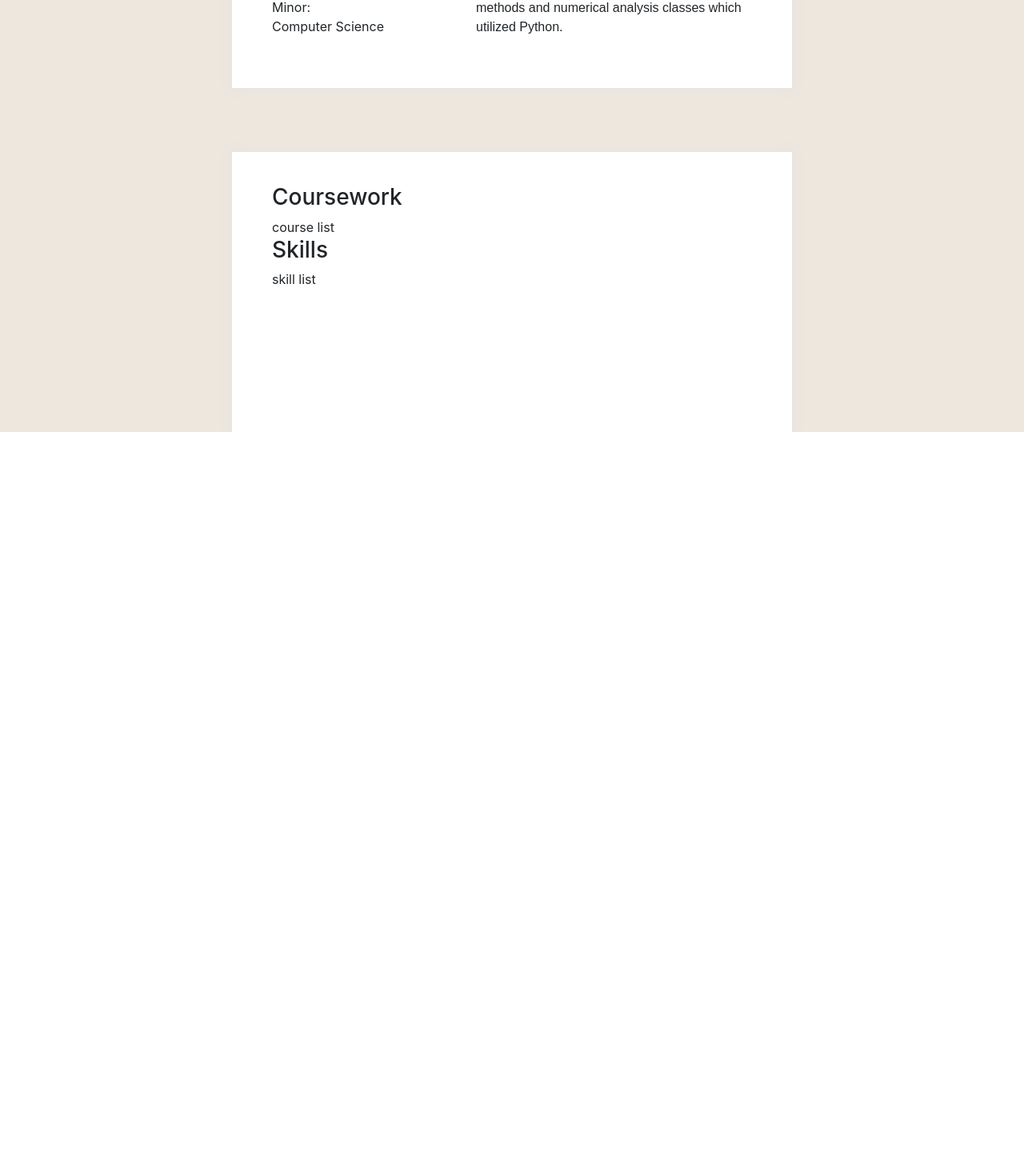
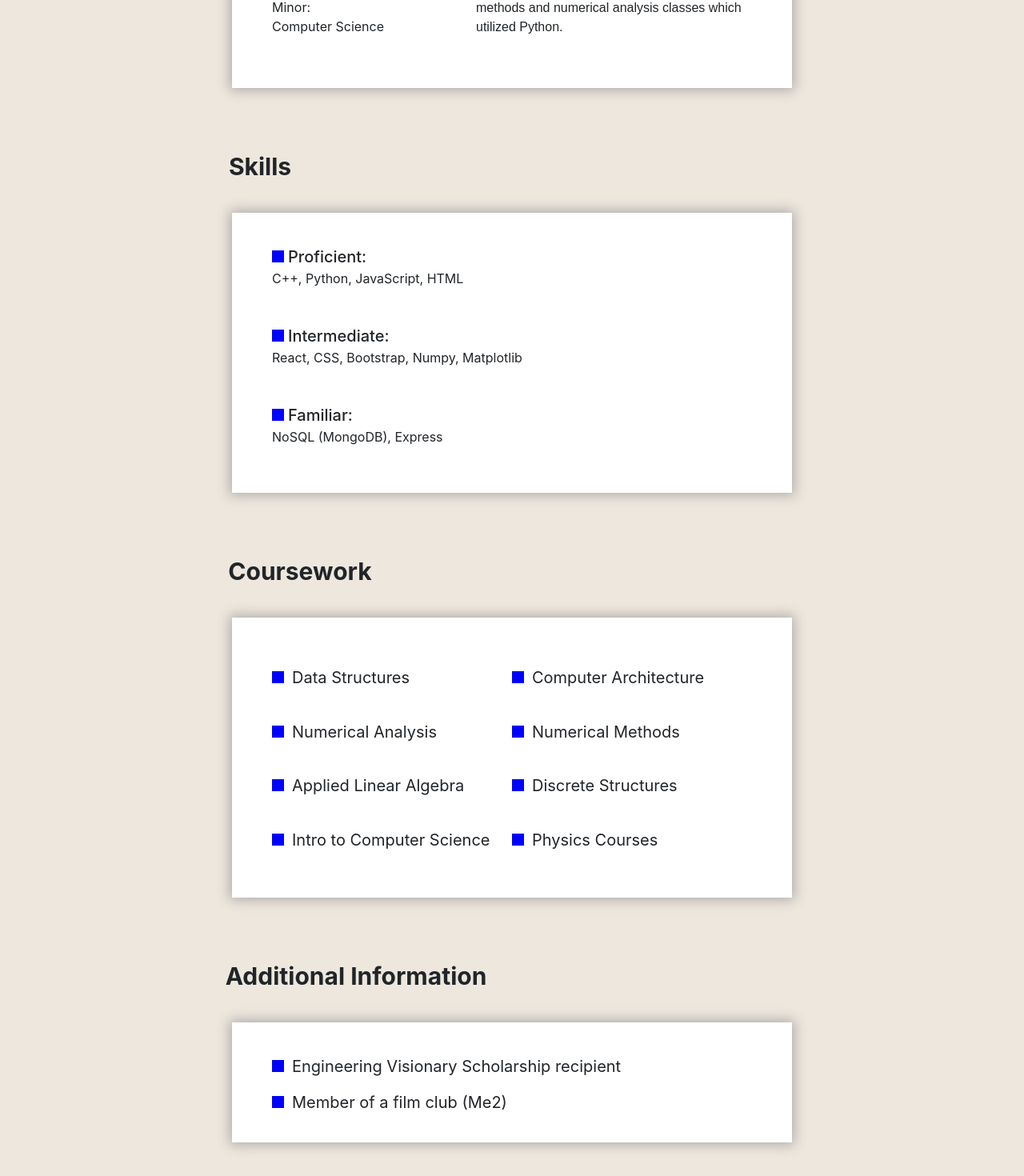
Before and after one commit to cornman00/portfolio, a React (Create React App) app: page /resume in a window 1280 px wide. Shown: the part 615-2085 px from the top of the page at 80% size. Before the commit the page ends 1155 px from the top, so only its background shows below. Built offline with nearby package versions, Linux system fonts and the light colour scheme.

Commit message:
resume page done

```diff
--- a/src/App.scss
+++ b/src/App.scss
@@ -14,9 +14,9 @@ $navbar-height: 13vh;
   width: 700px;
   margin: auto;
   overflow: hidden;
-  -webkit-box-shadow: 0 0 10px 3px #e7e3e3;
-  -moz-box-shadow: 0 0 10px 3px #e7e3e3;
-  box-shadow: 0 0 10px 3px #e7e3e3;
+  -webkit-box-shadow: 0 0 15px 3px #b0abaa;
+  -moz-box-shadow: 0 0 15px 3px #b0abaa;
+  box-shadow: 0 0 15px 3px #b0abaa;
 }
 
 /* Navbar style */
@@ -146,7 +146,7 @@ $navbar-height: 13vh;
 
     #education-tag {
       margin-bottom: 40px;
-      margin-right: 545px;
+      margin-right: 560px;
       font-weight: bold;
       font-size: 30px;
     }
@@ -178,9 +178,6 @@ $navbar-height: 13vh;
         .major {
           margin-bottom: 20px;
         }
-
-        .minor {
-        }
       }
       .right-box {
         width: 60%;
@@ -191,9 +188,153 @@ $navbar-height: 13vh;
     }
   }
 
-  // Coursework and Skills section
-  .course-skill-section {
-    @include resume-box;
-    padding: 40px 50px 40px 50px;
+  // Skill section
+
+  .skill-section {
+    display: flex;
+    justify-content: center;
+    align-items: center;
+    flex-direction: column;
+
+    #skill-tag {
+      margin-bottom: 40px;
+      margin-right: 630px;
+      font-weight: bold;
+      font-size: 30px;
+    }
+    .skill-box {
+      @include resume-box;
+      margin-bottom: 80px;
+      padding: 40px 50px 40px 50px;
+    }
+
+    .proficiency-tag {
+      display: inline-block;
+      margin-left: 5px;
+      font-weight: 500;
+      font-size: 20px;
+    }
+
+    .proficiency-bullet {
+      @include bullet;
+    }
+
+    .proficient {
+      margin-bottom: 45px;
+    }
+
+    .intermediate {
+      margin-bottom: 45px;
+    }
+  }
+
+  // Coursework section
+  // .course-section {
+  //   display: flex;
+  //   justify-content: center;
+  //   align-items: center;
+  //   flex-direction: column;
+
+  //   #course-tag {
+  //     margin-bottom: 40px;
+  //     margin-right: 530px;
+  //     font-weight: bold;
+  //     font-size: 30px;
+  //   }
+  //   .course-box {
+  //     @include resume-box;
+  //     margin-bottom: 80px;
+  //     padding: 40px 50px 40px 50px;
+  //   }
+
+  //   .course-bullet {
+  //     @include bullet;
+  //   }
+
+  //   .course-list {
+  //     display: inline-block;
+  //     margin-left: 10px;
+  //     font-size: 20px;
+  //   }
+
+  //   .course-list-row {
+  //     margin-bottom: 20px;
+  //   }
+  .course-section {
+    display: flex;
+    justify-content: center;
+    align-items: center;
+    flex-direction: column;
+    margin-bottom: 80px;
+
+    #course-tag {
+      margin-bottom: 40px;
+      margin-right: 530px;
+      font-weight: bold;
+      font-size: 30px;
+    }
+
+    .course-list-box {
+      background-color: white;
+      height: 350px;
+      width: 700px;
+      margin: auto;
+      overflow: hidden;
+      box-shadow: 0 0 15px 3px #b0abaa;
+      display: flex;
+      flex-wrap: wrap;
+      padding: 40px 50px 40px 50px;
+
+      .course-list {
+        flex: 0 0 50%;
+        position: relative;
+        font-size: 20px;
+        margin-top: 20px;
+      }
+
+      .course-list:before {
+        content: "";
+        // position: absolute;
+        @include bullet;
+        margin-right: 10px;
+      }
+    }
+  }
+
+  // Additional Information Section
+  .info-section {
+    display: flex;
+    justify-content: center;
+    align-items: center;
+    flex-direction: column;
+
+    #info-tag {
+      margin-bottom: 40px;
+      margin-right: 390px;
+      font-weight: bold;
+      font-size: 30px;
+    }
+    .info-box {
+      @include resume-box;
+      height: 150px;
+      margin-bottom: 80px;
+      padding: 40px 50px 40px 50px;
+    }
+
+    .info-bullet {
+      @include bullet;
+    }
+
+    .info-list {
+      display: inline-block;
+      margin-left: 10px;
+      font-size: 20px;
+    }
   }
 }
+
+/* Projects Style */
+.project-main-box {
+  background-color: #ede7dd;
+  height: 100%;
+}
--- a/src/components/Projects/ProjectMain.js
+++ b/src/components/Projects/ProjectMain.js
@@ -4,7 +4,7 @@ import ProjectBox from "./ProjectBox";
 export class ProjectMain extends Component {
   render() {
     return (
-      <div>
+      <div className="project-main-box">
         hello from ProjectMain
         <ProjectBox />
       </div>
--- a/src/components/Resume/ResumeMain.js
+++ b/src/components/Resume/ResumeMain.js
@@ -4,18 +4,17 @@ export class ResumeMain extends Component {
   render() {
     return (
       <div className="resume-main-box">
-        {/* Header Section */}
+        {/* Header */}
         <div className="resume-header">
           <div className="header-wrapper">
             <div className="resume-bullet"></div>
             <div className="resume-name">Resume</div>
           </div>
         </div>
-
         {/* Education Section */}
         <div className="education-section">
           <div>
-            <h2 id="education-tag">Experience</h2>
+            <h2 id="education-tag">Education</h2>
           </div>
           <div className="education-box-1">
             <div className="left-box">
@@ -40,17 +39,101 @@ export class ResumeMain extends Component {
             </div>
           </div>
         </div>
-
-        {/* Coursework and Skills Section */}
-
-        <div className="course-skill-section">
-          <div className="course-box">
-            <h3 id="course-tag">Coursework</h3>
-            <div className="course-list">course list</div>
+        {/* Skills Section */}
+        <div className="skill-section">
+          <div>
+            <h2 id="skill-tag">Skills</h2>
           </div>
           <div className="skill-box">
-            <h3 id="skill-tag">Skills</h3>
-            <div className="skill-list">skill list</div>
+            <div className="proficient">
+              <div className="proficiency-bullet"></div>
+              <div className="proficiency-tag">Proficient: </div>
+              <p className="proficient-list">C++, Python, JavaScript, HTML</p>
+            </div>
+            <div className="intermediate">
+              <div className="proficiency-bullet"></div>
+              <div className="proficiency-tag">Intermediate: </div>
+              <p className="intermediate-list">
+                React, CSS, Bootstrap, Numpy, Matplotlib
+              </p>
+            </div>
+
+            <div className="familiar">
+              <span>
+                <div className="proficiency-bullet"></div>
+                <div className="proficiency-tag">Familiar: </div>
+                <p className="familiar-list"> NoSQL (MongoDB), Express</p>
+              </span>
+            </div>
+          </div>
+        </div>
+        {/* Coursework Section */}
+        {/* <div className="course-section">
+          <div>
+            <h2 id="course-tag">Coursework</h2>
+          </div>
+          <div className="course-box">
+            <div className="course-list-row">
+              <div className="course-bullet"></div>
+              <div className="course-list">Data Structures</div>
+              <div className="course-bullet"></div>
+              <div className="course-list">Computer Architecture</div>
+            </div>
+            <div className="course-list-row">
+              <div className="course-bullet"></div>
+              <div className="course-list">Numerical Analysis</div>
+              <div className="course-bullet"></div>
+              <div className="course-list">Numerical Methods</div>
+            </div>
+            <div className="course-list-row">
+              <div className="course-bullet"></div>
+              <div className="course-list">Discrete Structures</div>
+              <div className="course-bullet"></div>
+              <div className="course-list">Intro to Computer Science</div>
+            </div>
+            <div className="course-list-row">
+              <div className="course-bullet"></div>
+              <div className="course-list">Applied Linear Algebra</div>
+              <div className="course-bullet"></div>
+              <div className="course-list">Physics Courses</div>
+            </div>
+          </div>
+        </div> */}
+
+        <div class="course-section">
+          <div className="course-box">
+            <div>
+              <h2 id="course-tag">Coursework</h2>
+            </div>
+
+            <div class="course-list-box">
+              <div class="course-list">Data Structures</div>
+              <div class="course-list">Computer Architecture</div>
+              <div class="course-list">Numerical Analysis</div>
+              <div class="course-list">Numerical Methods</div>
+              <div class="course-list">Applied Linear Algebra</div>
+              <div class="course-list">Discrete Structures</div>
+              <div class="course-list">Intro to Computer Science</div>
+              <div class="course-list">Physics Courses</div>
+            </div>
+          </div>
+        </div>
+        {/* Additional Information Section */}
+        <div className="info-section">
+          <div>
+            <h2 id="info-tag">Additional Information</h2>
+          </div>
+          <div className="info-box">
+            <div>
+              <div className="info-bullet"></div>
+              <div className="info-list" style={{ marginBottom: "15px" }}>
+                Engineering Visionary Scholarship recipient
+              </div>
+            </div>
+            <div>
+              <div className="info-bullet"></div>
+              <div className="info-list">Member of a film club (Me2)</div>
+            </div>
           </div>
         </div>
       </div>
```
